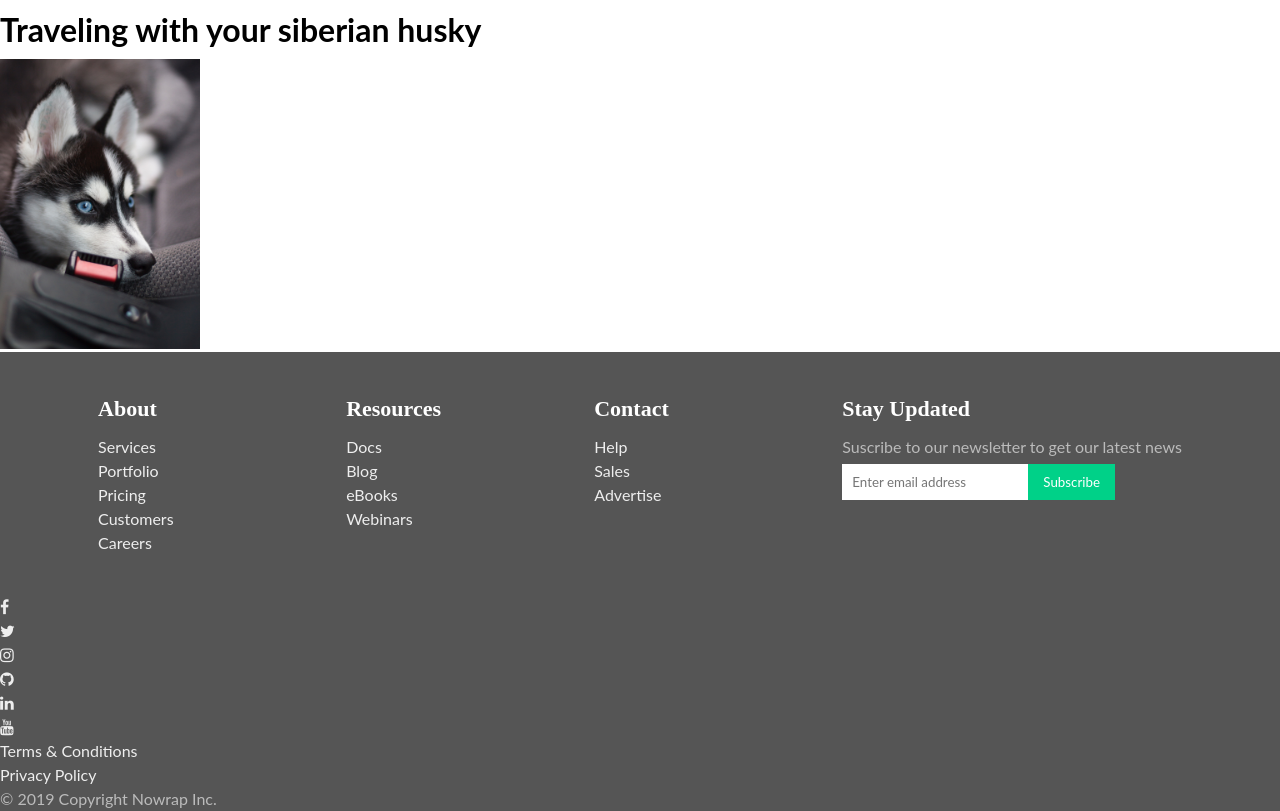
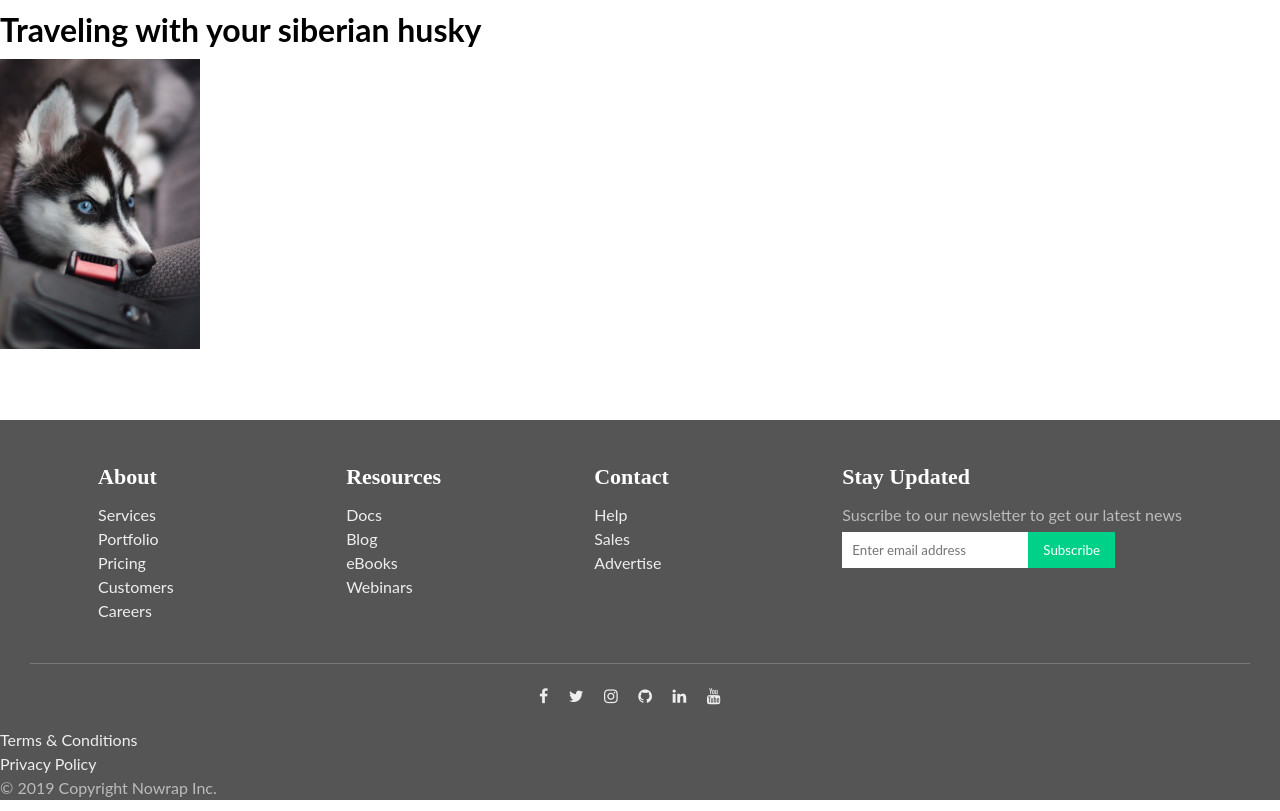
Before and after one commit to gnievap/sticky-footer, a plain HTML site: page index.html in a window 1280 px wide. Drawn offline with Linux system fonts and the light colour scheme.

Commit message:
Line up the social footer

```diff
--- a/index.html
+++ b/index.html
@@ -65,13 +65,13 @@
         </section>
 
         <section class="ft-social">
-            <ul>
-                <ul><a href="#"><i class="fa fa-facebook"></i></a></ul>
-                <ul><a href="#"><i class="fa fa-twitter"></i></a></ul>
-                <ul><a href="#"><i class="fa fa-instagram"></i></a></ul>
-                <ul><a href="#"><i class="fa fa-github"></i></a></ul>
-                <ul><a href="#"><i class="fa fa-linkedin"></i></a></ul>
-                <ul><a href="#"><i class="fa fa-youtube"></i></a></ul>
+            <ul class="ft-social-list">
+                <ul><a href="#"><i class="fa fa-facebook"></i>&nbsp; &nbsp; &nbsp;</a></ul>
+                <ul><a href="#"><i class="fa fa-twitter"></i>&nbsp; &nbsp; &nbsp;</a></ul>
+                <ul><a href="#"><i class="fa fa-instagram"></i>&nbsp; &nbsp; &nbsp;</a></ul>
+                <ul><a href="#"><i class="fa fa-github"></i>&nbsp; &nbsp; &nbsp;</a></ul>
+                <ul><a href="#"><i class="fa fa-linkedin"></i>&nbsp; &nbsp; &nbsp;</a></ul>
+                <ul><a href="#"><i class="fa fa-youtube"></i>&nbsp; &nbsp; &nbsp;</a></ul>
             </ul>
         </section>
 
--- a/styles/style.css
+++ b/styles/style.css
@@ -103,3 +103,20 @@ input[type="submit"] {
     padding: 0.625rem 0.9375rem;
     margin-top: 0.3125rem;
 }
+
+.ft-social {
+    padding: 0 1.875rem 1.25rem;
+}
+
+.ft-social-list {
+    display: flex;
+    justify-content: center;
+    border-top: 1px #777 solid;
+    padding-top: 1.25rem;
+}
+
+.ft-social-list li{
+    margin: 0.5rem;
+    font-size: 1.25rem;
+    padding-left: 10px;
+}
```
